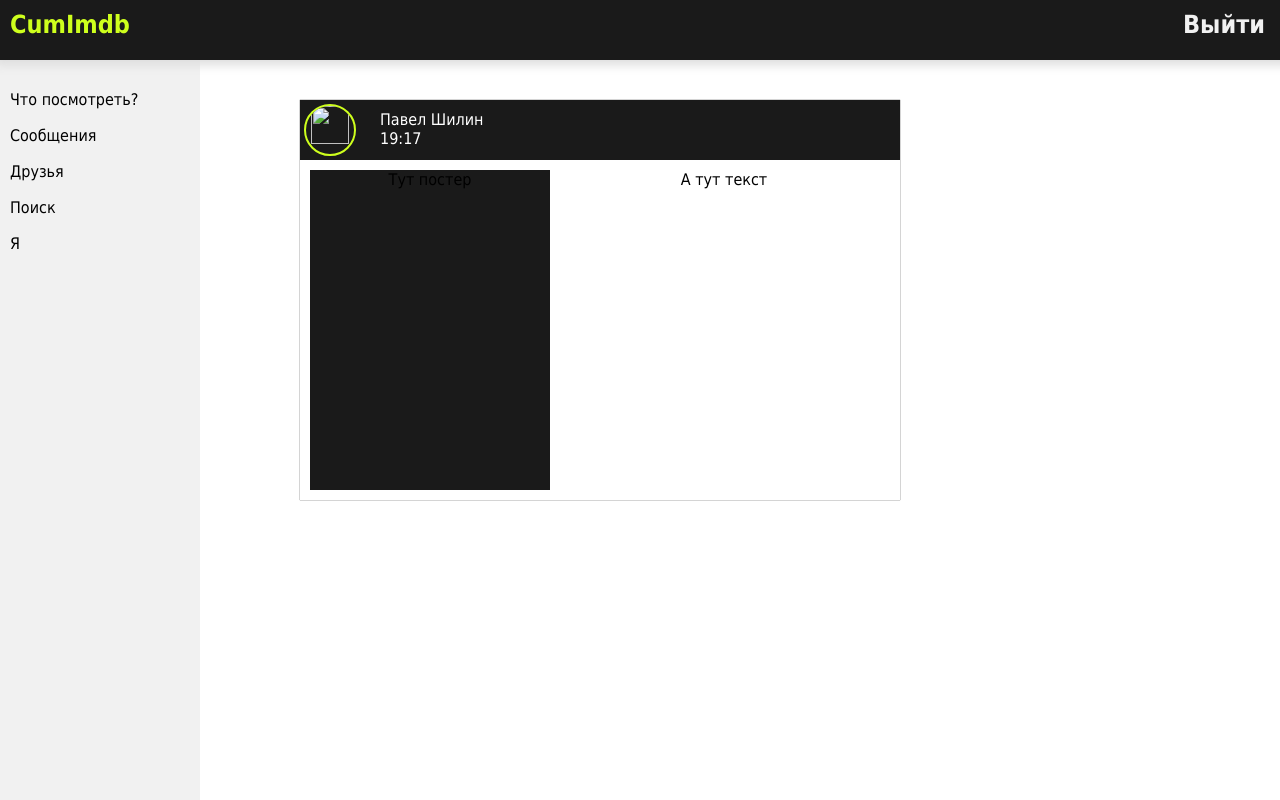
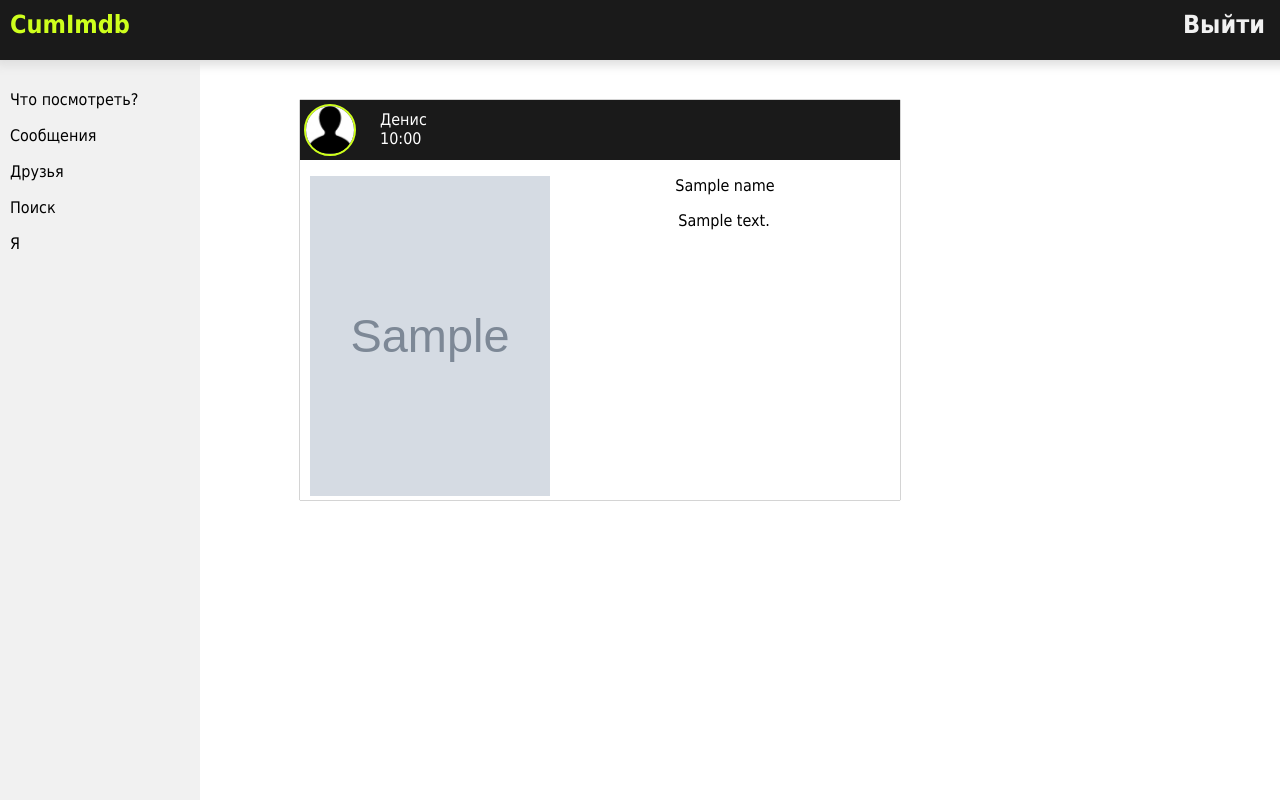
Before and after one commit to Fesmat/rec, a Flask app: template templates/feed.html in a window 1280 px wide. Run offline with Flask 2, Linux system fonts and the light colour scheme; a user stored in the database is signed in; the template is opened without the code that fills it: most values are stand-ins (such as "Sample title", 1, 10 or a date in 2020); grey boxes marked "Sample" are stand-in pictures.

Commit message:
доделал отображение постов у пользователей, начал делать общую ленту

```diff
--- a/main.py
+++ b/main.py
@@ -36,7 +36,6 @@ def login():
     if form.validate_on_submit():
         user = db_sess.query(User).filter(User.login == form.login.data).first()
         if user and user.check_password(form.pwd.data):
-
             login_user(user, remember=form.remember_me.data)
             return redirect("/")
 
@@ -91,7 +90,15 @@ def profile():
 def feed():
     if not current_user.is_authenticated:
         return redirect('/login')
-    return render_template('feed.html')
+    print(current_user.friends)
+    posts = []
+    if current_user.friends:
+        print(list(map(int, current_user.friends.split(', '))))
+        posts = db_sess.query(Post).filter(Post.creator_id in list(map(int, current_user.friends.split(', '))))
+    posts2 = []
+    for post in posts:
+        posts2.append((post, download_film(post.film_id)))
+    return render_template('feed.html', posts=posts2)
 
 
 @app.route('/search_films', methods=['POST', 'GET'])
@@ -186,7 +193,11 @@ def render_user(user_id):
             delete_friend(current_user, int(user_id))
     reload_current_user()
     user = user_search.search_user(int(user_id))
-    return render_template('user.html', user=user, is_friend=is_friend(current_user, user))
+    posts = db_sess.query(Post).filter(Post.creator_id == user.id)
+    posts2 = []
+    for post in posts:
+        posts2.append((post, download_film(post.film_id)))
+    return render_template('user.html', user=user, posts=posts2, is_friend=is_friend(current_user, user))
 
 
 @app.errorhandler(404)
--- a/templates/feed.html
+++ b/templates/feed.html
@@ -35,21 +35,28 @@
         </div>
     </div>
     <div class="main-feed">
+        {% block content %}
+                {% for item in posts%}
                 <div class="post">
                     <div class="post-owner-info">
-                <div class="post-mini-image"><img src="/download/db/user_images/avatar.jpg"
-                                                  style="border-radius: 100px; border:2px solid #ceff1d" width="80%"
-                                                  height="80%"></div>
+                        <div class="post-mini-image"><img src="/download{{current_user.photo}}"
+                                                          style="border-radius: 100px; border:2px solid #ceff1d"
+                                                          width="80%" height="80%"></div>
                         <div class="post-owner">
-                    <k>Павел Шилин</k>
+                            <k>{{current_user.name}}</k>
                             <br>
-                    <k>19:17</k>
+                            <k>{{item[0].creation_date.strftime('%H:%M')}}</k>
                         </div>
                         <div class="post-menu"></div>
                     </div>
-            <div class="poster">Тут постер</div>
-            <div class="note">А тут текст</div>
+                    <div class="post-content">
+                        <div class="poster"><img width="100%" height="100%" src="{{item[1]['image_url']}}"></div>
+                        <div class="title"><p>{{item[1]['title']}}</p></div>
+                        <div class="note">{{item[0].text}}</div>
                     </div>
+                </div>
+                {% endfor %}
+                {% endblock %}
     </div>
 </div>
 
```
Also changed, not shown: db/global.db. Lines whose indentation alone changed are shown as unchanged.
